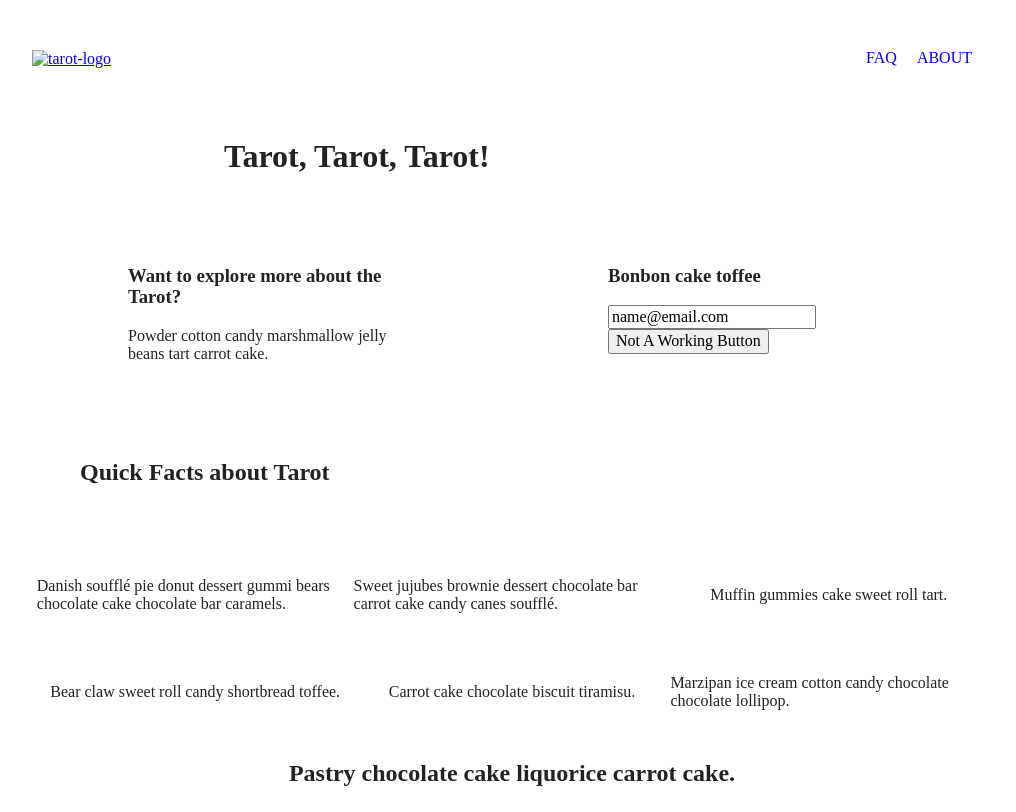
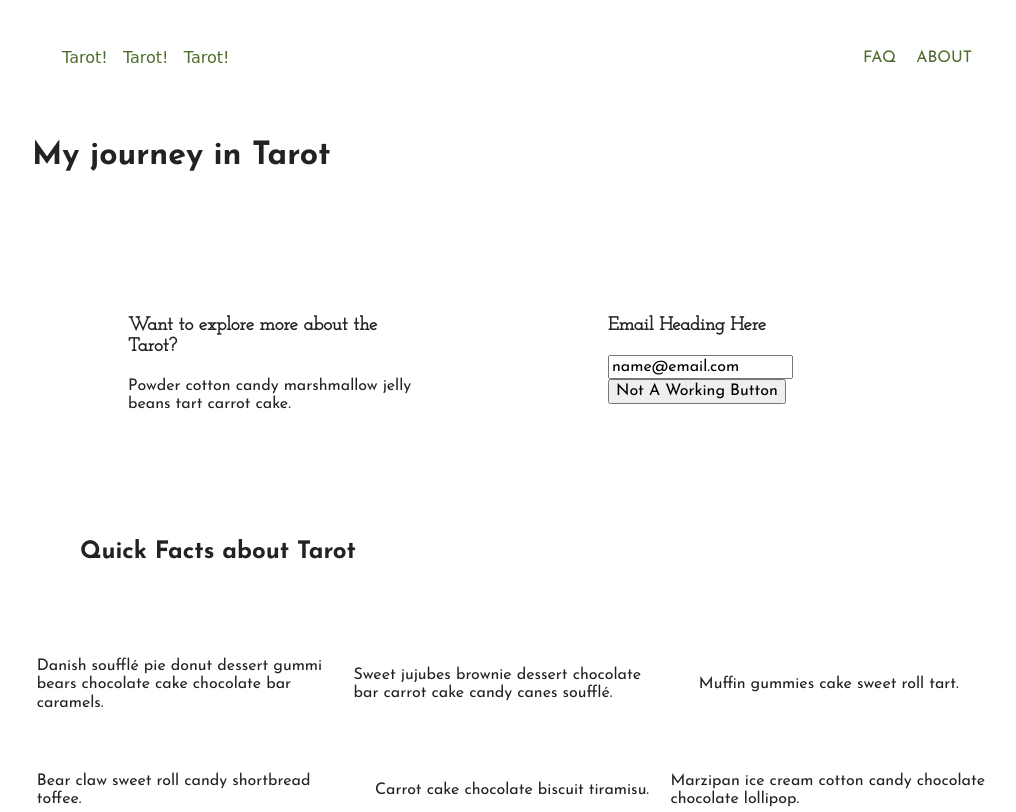
Before and after one commit to MorganEJLA/final-tarot, a website built with Parcel: page index.html in a window 1280 px wide. Shown: the top 812 px of the page, without its empty margins (128-1144 px from the left). Built offline with nearby package versions, Linux system fonts and the light colour scheme; a web font is replaced by a local one.

Commit message:
added text styles

```diff
--- a/css/main.css
+++ b/css/main.css
@@ -86,6 +86,75 @@ textarea {
 /* ==========================================================================
    Author's custom styles
    ========================================================================== */
+
+   /* font-family: 'Elsie Swash Caps', cursive;
+   font-family: 'Josefin Sans', sans-serif;
+   font-family: 'Josefin Slab', serif;
+   font-family: 'Rouge Script', cursive; */
+
+   /**** TYPOGRAPHY ****/
+
+
+   html {
+     font-size: 16px;
+
+  }
+
+  body {
+    font-family: Josefin Sans, sans-serif;
+    font-size: 1em;
+
+  }
+
+
+  a {
+    color: #4E6D2E;
+    text-decoration: none;
+
+  }
+
+  .hero-title{
+    font-size: 2em;
+  }
+  .site-title{
+    font-family: Elsie Swash Caps, cursive;
+    margin-left:30px
+
+  }
+
+
+  .mystery-style{
+    font-family: Josefin Slab, serif;
+    font-weight: 700;
+
+  }
+
+  h3,
+  h4 {
+   font-family:Josefin Slab, serif;
+  }
+
+  p {
+
+  }
+
+
+a:hover,
+a:focus {
+    color:#143774;
+}
+
+  img {
+
+  }
+
+  figure {
+
+  }
+
+
+
+
    body {
      margin: 0;
    }
@@ -156,6 +225,11 @@ textarea {
   nav ul li a{
     text-decoration: none;
   }
+
+  a:hover,
+  a:focus {
+    color:yellowgreen;
+}
   footer {
     flex-direction: column;
   }
@@ -197,8 +271,10 @@ textarea {
     display: flex;
     justify-content: center;
     flex-flow: row wrap;
+    margin-bottom: 50px;
 
   }
+
 
   /* Aside */
 
@@ -207,7 +283,7 @@ textarea {
     justify-content: center;
     align-items: center;
     flex-flow: row wrap;
-    margin-bottom: 10px;
+    margin-bottom: 20px;
 
   }
 
@@ -217,6 +293,7 @@ textarea {
     display: flex;
     justify-content: center;
     flex-flow: row wrap;
+    margin-top:20px;
   }
 
   .features h2 {
--- a/index.html
+++ b/index.html
@@ -3,7 +3,7 @@
 
 <head>
   <meta charset="utf-8">
-  <title>Tarot, Tarot, Tarot!</title>
+  <title>Tarot! Tarot! Tarot!</title>
   <meta name="description" content="">
   <meta name="viewport" content="width=device-width, initial-scale=1">
 
@@ -15,7 +15,13 @@
   <link rel="manifest" href="site.webmanifest">
   <link rel="apple-touch-icon" href="icon.png">
   <!-- Place favicon.ico in the root directory -->
-
+  <!-- Google Fonts-->
+  <link rel="preconnect" href="https://fonts.googleapis.com">
+  <link rel="preconnect" href="https://fonts.gstatic.com" crossorigin>
+  <link rel="preconnect" href="https://fonts.googleapis.com">
+  <link rel="preconnect" href="https://fonts.gstatic.com" crossorigin>
+  <link href="https://fonts.googleapis.com/css2?family=Elsie+Swash+Caps:wght@400;900&family=Josefin+Sans:wght@100;400;700&family=Josefin+Slab&family=Rouge+Script&display=swap"
+  rel="stylesheet">
   <link rel="stylesheet" href="css/normalize.css">
   <link rel="stylesheet" href="css/main.css">
 
@@ -28,7 +34,7 @@
   <header>
     <div class = "container container-flex">
         <a href = "#">
-          <img src = "" alt = "tarot-logo">
+          <p class= "site-title">Tarot!&nbsp;&nbsp; Tarot!&nbsp;&nbsp; Tarot!</p>
         </a>
         <div class = "header-divider"></div>
         <nav>
@@ -44,11 +50,11 @@
 
 
 
-    <div class = "container container-flex">
-      <section class = "hero-area">
-          <h1>Tarot, Tarot, Tarot!</h1>
-      </section>
-    </div>
+    <section class = "hero-area">
+      <div class = "container container-flex">
+          <h1 class = "hero-title">My journey in Tarot</h1>
+        </div>
+    </section>
 
 
 
@@ -57,11 +63,11 @@
     <aside>
       <div class= "container container-flex">
           <div class = "form-description">
-            <h3>Want to explore more about the Tarot?</h3>
+            <h3 class = "mystery-style">Want to explore more about the Tarot?</h3>
             <p>Powder cotton candy marshmallow jelly beans tart carrot cake. </p>
           </div>
           <div class = "form">
-            <h3>Bonbon cake toffee</h3>
+            <h3 class = "mystery-style">Email Heading Here</h3>
             <input type = "text" name= "name" value = "name@email.com">
 
             <input type = "button" value = "Not A Working Button">
```
Also changed, not shown: about/index.html (+7 -4 lines), faq/index.html (+7 -4 lines).
